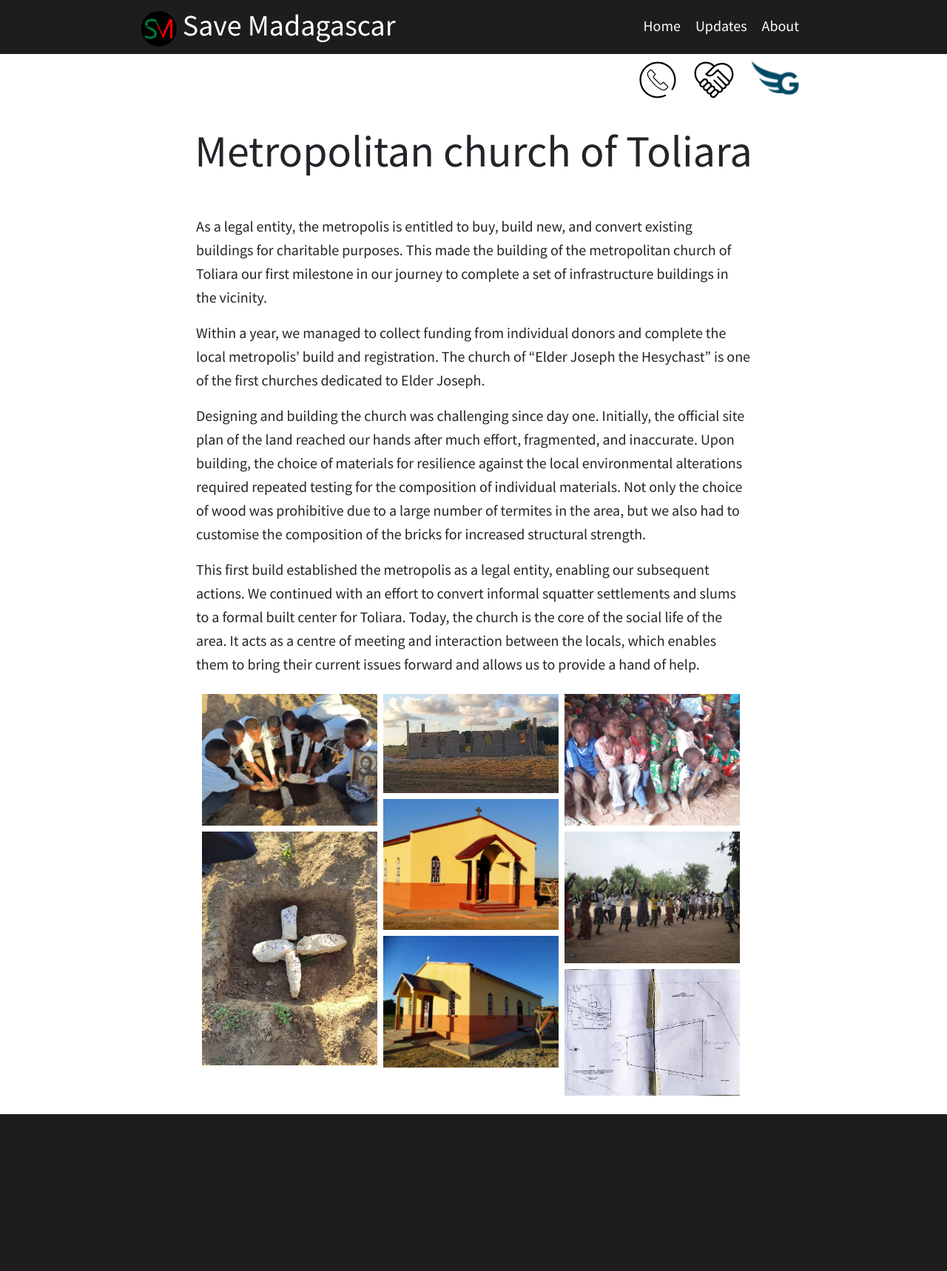
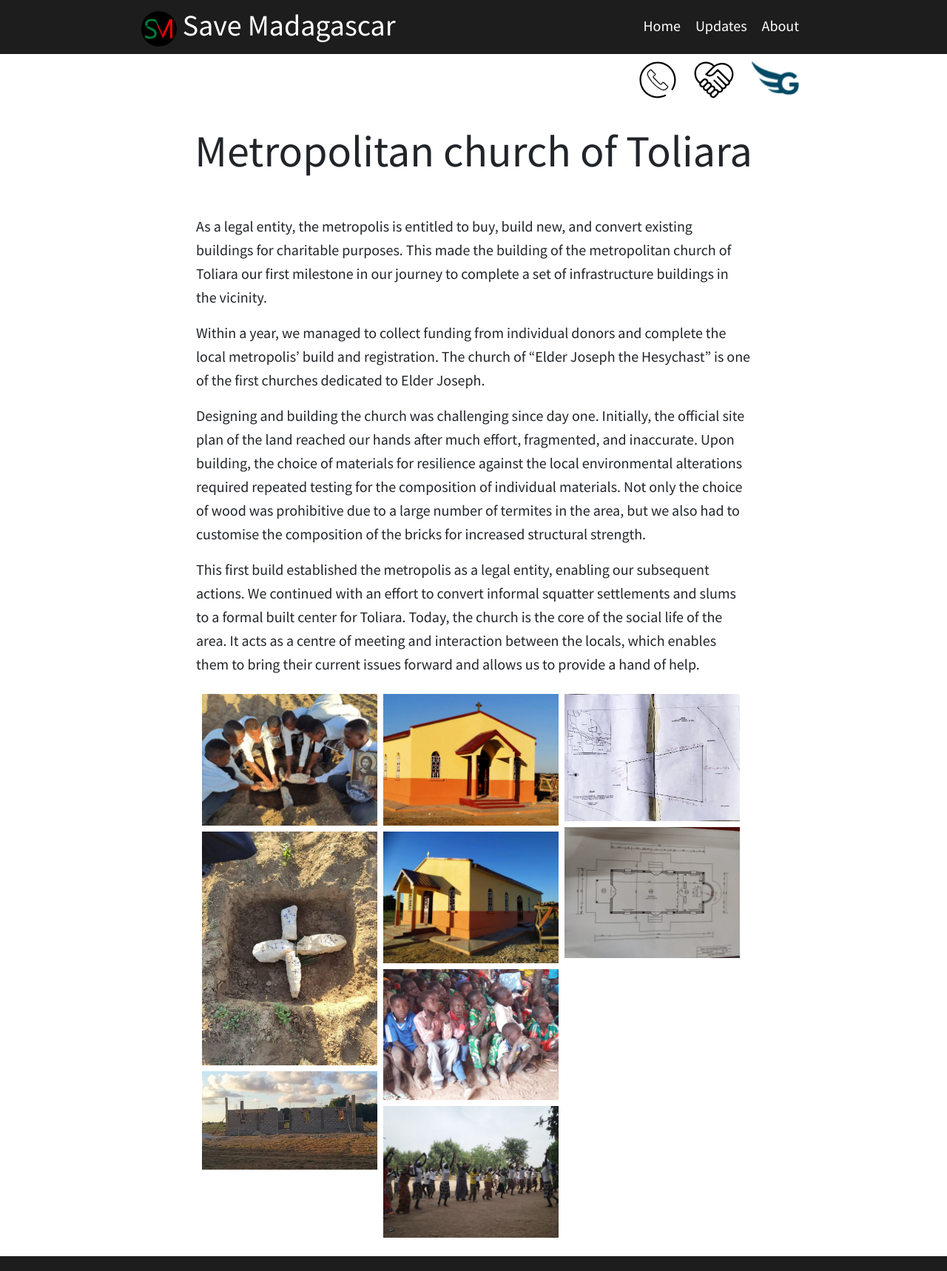
Before and after one commit to at07cm1/smadagascar_site, a Jekyll site: the page built from _posts/updates/2019-02-13-metropolitan_church_of_Toliara.md, in a window 1280 px wide. Shown: the whole page at 74% size. Built offline with Jekyll 4.4.1, drawn with Linux system fonts in a browser that asks for light colours; before the commit the page ends 1526 px from its top, so only the background shows below that.

Commit message:
add church's plan image

```diff
--- a/_posts/updates/2019-02-13-metropolitan_church_of_Toliara.md
+++ b/_posts/updates/2019-02-13-metropolitan_church_of_Toliara.md
@@ -12,6 +12,7 @@ gallery_images:
   - /media/post_pictures/metropolitan_church_of_toliara/6.jpg
   - /media/post_pictures/metropolitan_church_of_toliara/7.jpg
   - /media/post_pictures/metropolitan_church_of_toliara/8.jpg
+  - /media/post_pictures/metropolitan_church_of_toliara/9.jpg
 ---
 
 As a legal entity, the metropolis is entitled to buy, build new, and convert existing buildings for charitable purposes. This made the building of the metropolitan church of Toliara our first milestone in our journey to complete a set of infrastructure buildings in the vicinity.
```
